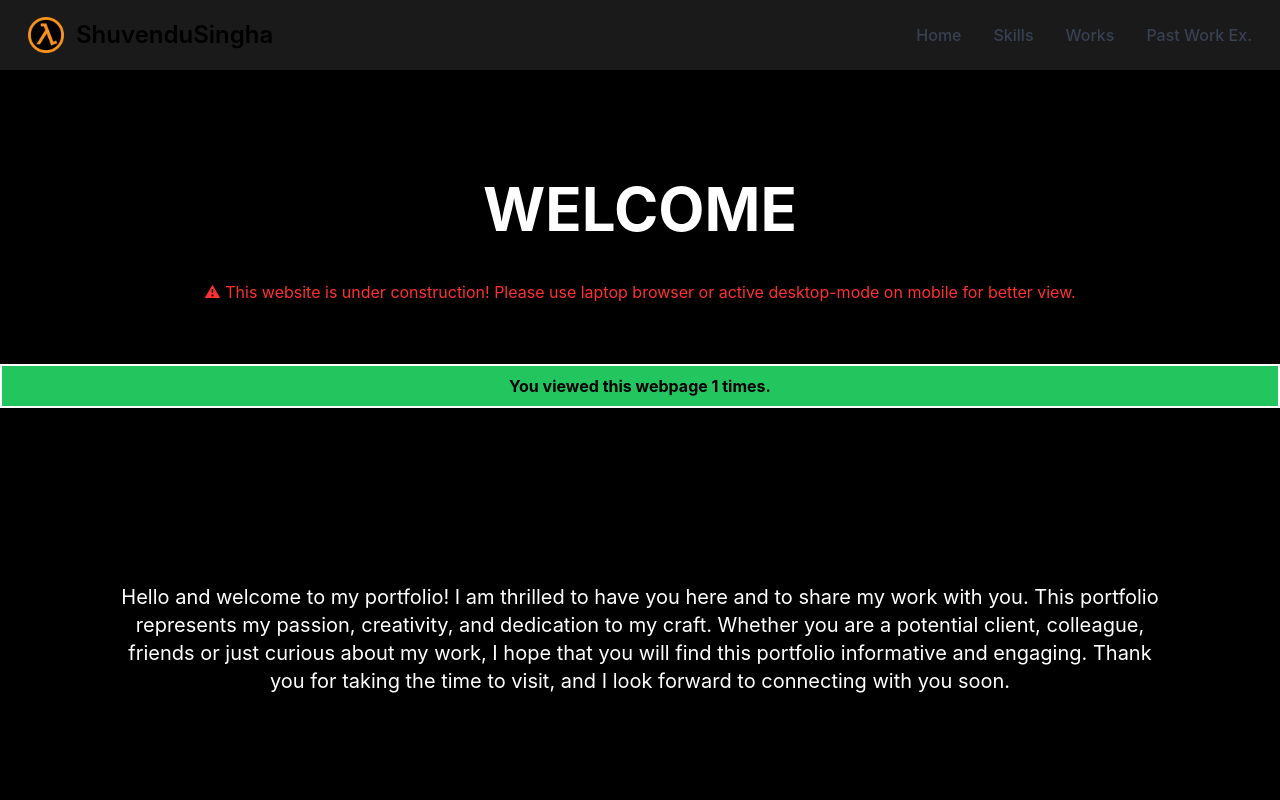
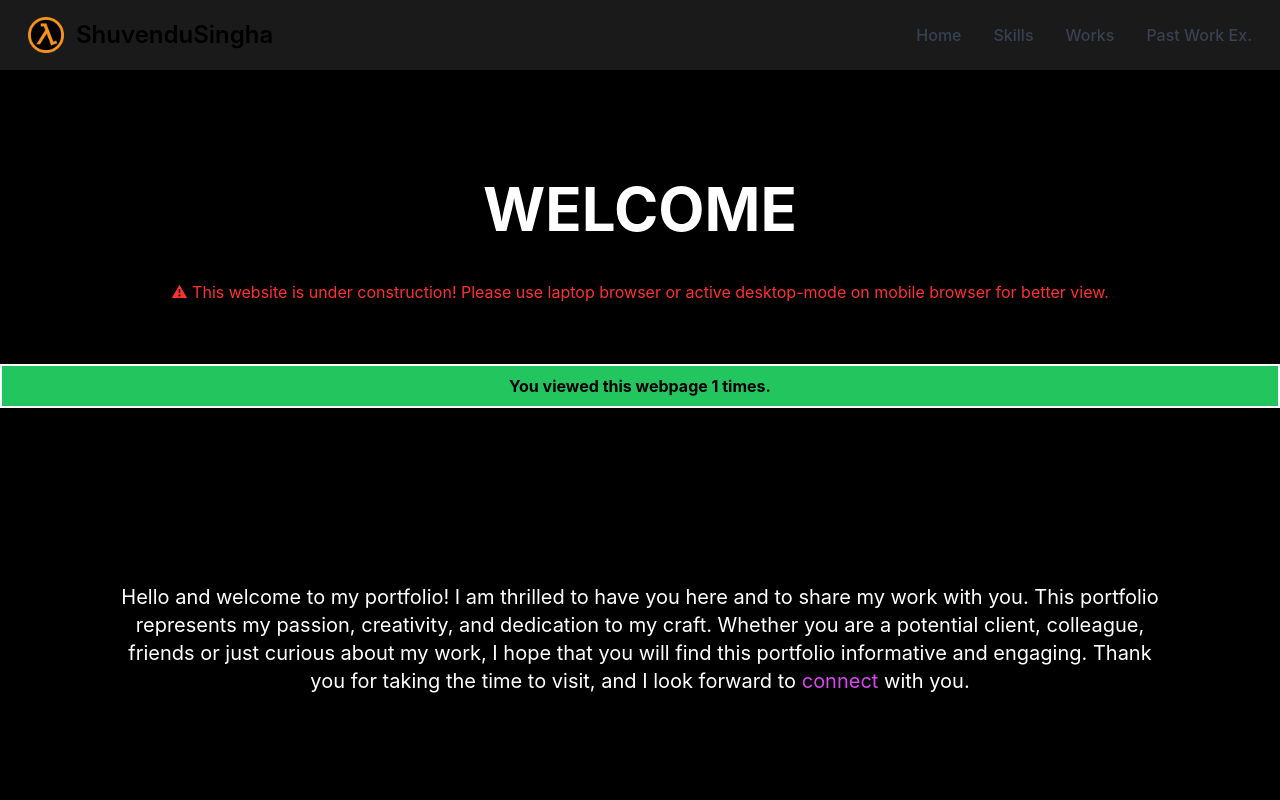
Before and after one commit to Sagittarius17/portfolio, a React (Create React App) app: page / in a window 1280 px wide. Shown: the top 800 px of the page. Built offline with nearby package versions, Linux system fonts and the light colour scheme.

Commit message:
function added

```diff
--- a/src/components/Footer.jsx
+++ b/src/components/Footer.jsx
@@ -1,7 +1,18 @@
 import React from 'react'
 import logo from '../assets/images/lambda.png'
+import "../style/footer.css"
 
 function Footer() {
+
+    // const connectLink = document.getElementById('social-media');
+
+    // connectLink.addEventListener('click', () => {
+    //     connectLink.classList.add('blink');
+    //     setTimeout(() => {
+    //         connectLink.classList.remove('blink');
+    //     }, 1000);
+    // });
+
     return (
         <footer className="flex flex-col items-center bg-opacity-0 backdrop-blur-lg drop-shadow-lg bg-gradient-to-b from-red-600 to-indigo-900">
             <div className="flex sm:my-2 md:flex md:justify-end sm:flex sm:justify-end">
@@ -45,7 +56,7 @@ function Footer() {
             </div>
 
             <div className="flex lg:flex-row-reverse items-center sm:flex-col sm:items-center sm:justify-between">
-                <div className="flex sm:mt-3 lg:pl-[350px] sm:flex space-x-6 sm:justify-center">
+                <div id="social-media" className="blink flex sm:mt-3 lg:pl-[350px] sm:flex space-x-6 sm:justify-center">
                     <a href="https://github.com/Sagittarius17" className="text-black hover:text-gray-900 dark:hover:text-white">
                         <svg className="w-6 h-6" fill="currentColor" viewBox="0 0 24 24" aria-hidden="true"><path fill-rule="evenodd" d="M12 2C6.477 2 2 6.484 2 12.017c0 4.425 2.865 8.18 6.839 9.504.5.092.682-.217.682-.483 0-.237-.008-.868-.013-1.703-2.782.605-3.369-1.343-3.369-1.343-.454-1.158-1.11-1.466-1.11-1.466-.908-.62.069-.608.069-.608 1.003.07 1.531 1.032 1.531 1.032.892 1.53 2.341 1.088 2.91.832.092-.647.35-1.088.636-1.338-2.22-.253-4.555-1.113-4.555-4.951 0-1.093.39-1.988 1.029-2.688-.103-.253-.446-1.272.098-2.65 0 0 .84-.27 2.75 1.026A9.564 9.564 0 0112 6.844c.85.004 1.705.115 2.504.337 1.909-1.296 2.747-1.027 2.747-1.027.546 1.379.202 2.398.1 2.651.64.7 1.028 1.595 1.028 2.688 0 3.848-2.339 4.695-4.566 4.943.359.309.678.92.678 1.855 0 1.338-.012 2.419-.012 2.747 0 .268.18.58.688.482A10.019 10.019 0 0022 12.017C22 6.484 17.522 2 12 2z" clip-rule="evenodd"></path></svg>
                         <span className="sr-only">GitHub account</span>
--- a/src/components/Welcome.jsx
+++ b/src/components/Welcome.jsx
@@ -29,7 +29,7 @@ const Welcome = () => {
   return (
     <section id='home' className="flex flex-col items-center justify-center h-screen md:h-screen bg-[#000]">
       {/* <h2 className="flex relative w-[100%] -top-[165px] text-4xl text-white justify-center font-bold border-t-8 border-l-8 border-r-8 border-solid border-[#a0ff00] pt-6">WELCOME</h2> */}
-      <h1 className='sticky top-0 text-[#ff3030] text-center'>&#9888; This website is under construction! Please use laptop browser or active desktop-mode on mobile for better view.</h1>
+      <h1 className='sticky top-0 text-[#ff3030] text-center'>&#9888; This website is under construction! Please use laptop browser or active desktop-mode on mobile browser for better view.</h1>
       <h1 className="flex relative w-[100%] bottom-[125px] text-6xl text-white justify-center font-bold">WELCOME</h1>
       <div className="relative text-black w-[100%] font-bold border-2 border-solid border-white text-center bg-green-500 lg:p-2 p-0">You viewed this webpage {viewCount} times.</div>
       <div className="m-0 p-0">
@@ -37,7 +37,7 @@ const Welcome = () => {
           Hello and welcome to my portfolio! I am thrilled to have you here and to share my work with you.
           This portfolio represents my passion, creativity, and dedication to my craft. Whether you are a potential client,
           colleague, friends or just curious about my work, I hope that you will find this portfolio informative and engaging.
-          Thank you for taking the time to visit, and I look forward to connecting with you soon.
+          Thank you for taking the time to visit, and I look forward to  <a href="#social-media" className='text-fuchsia-500'>connect</a> with you.
         </p>
       </div>
     </section>
--- /dev/null
+++ b/src/style/footer.css
@@ -0,0 +1,14 @@
+.blink {
+    animation: blink-animation 1s steps(5, start) infinite;
+    -webkit-animation: blink-animation 1s steps(5, start) infinite;
+  }
+  @keyframes blink-animation {
+    to {
+      visibility: hidden;
+    }
+  }
+  @-webkit-keyframes blink-animation {
+    to {
+      visibility: hidden;
+    }
+  }
```
